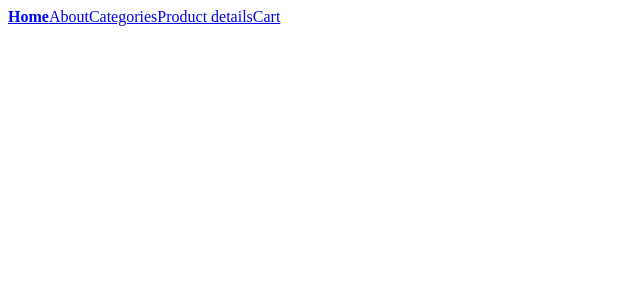
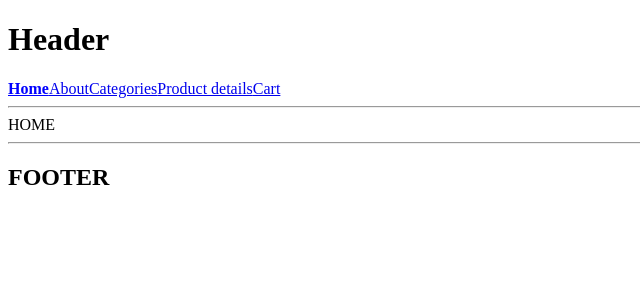
Before and after one commit to Maxdeoro/webShopReactRouter, a React (Vite) app: page / in a window 1280 px wide. Shown: the top 300 px of the page, without its empty margins (0-640 px from the left). Built offline with nearby package versions, Linux system fonts and the light colour scheme.

Commit message:
second method to use components

```diff
--- /dev/null
+++ b/src/components/Footer.jsx
@@ -0,0 +1,12 @@
+function Footer() {
+    return (
+        <>
+        <hr></hr>
+        <h2>
+            FOOTER
+        </h2>
+        </>
+    )
+};
+
+export default Footer;
--- a/src/components/Header.jsx
+++ b/src/components/Header.jsx
@@ -3,11 +3,13 @@ import { NavLink } from "react-router-dom";
 function Header() {
     return (
         <>
+            <h1>Header</h1>
             <NavLink to='/'>Home</NavLink>
             <NavLink to='/about'>About</NavLink>
             <NavLink to='/categories'>Categories</NavLink>
             <NavLink to='/product'>Product details</NavLink>
             <NavLink to='/cart'>Cart</NavLink>
+            <hr></hr>
         </>
     )
 };
--- a/src/pages/About.jsx
+++ b/src/pages/About.jsx
@@ -1,10 +1,7 @@
-import Header from "../components/Header";
-
 function About() {
     return (
         <div>
             ABOUT
-            <Header/>
         </div>
     )
 }
--- a/src/pages/Cart.jsx
+++ b/src/pages/Cart.jsx
@@ -1,10 +1,7 @@
-import Header from "../components/Header";
-
 function Cart() {
     return (
         <div>
             CART
-            <Header/>
         </div>
     )
 }
--- a/src/pages/Categories.jsx
+++ b/src/pages/Categories.jsx
@@ -1,11 +1,7 @@
-import React from "react";
-import Header from '../components/Header';
-
 function Categories() {
     return (
         <div>
             CATEGORIES
-            <Header/>
         </div>
     )
 }
--- a/src/pages/Home.jsx
+++ b/src/pages/Home.jsx
@@ -1,10 +1,7 @@
-import Header from "../components/Header";
-
 function Home() {
     return (
         <div>
-            {/* HOME */}
-            <Header/>
+            HOME
         </div>
     )
 }
--- a/src/pages/NotFound.jsx
+++ b/src/pages/NotFound.jsx
@@ -1,5 +1,3 @@
-import React from "react";
-
 function NotFound() {
     return (
         <div>
--- a/src/pages/ProductDetails.jsx
+++ b/src/pages/ProductDetails.jsx
@@ -1,10 +1,7 @@
- import Header from "../components/Header";
-
 function ProductDetails() {
     return (
         <div>
             PRODUCT DETAILS
-            <Header/>
         </div>
     )
 }
```
Also changed, not shown: src/App.jsx (+8 -6 lines).
